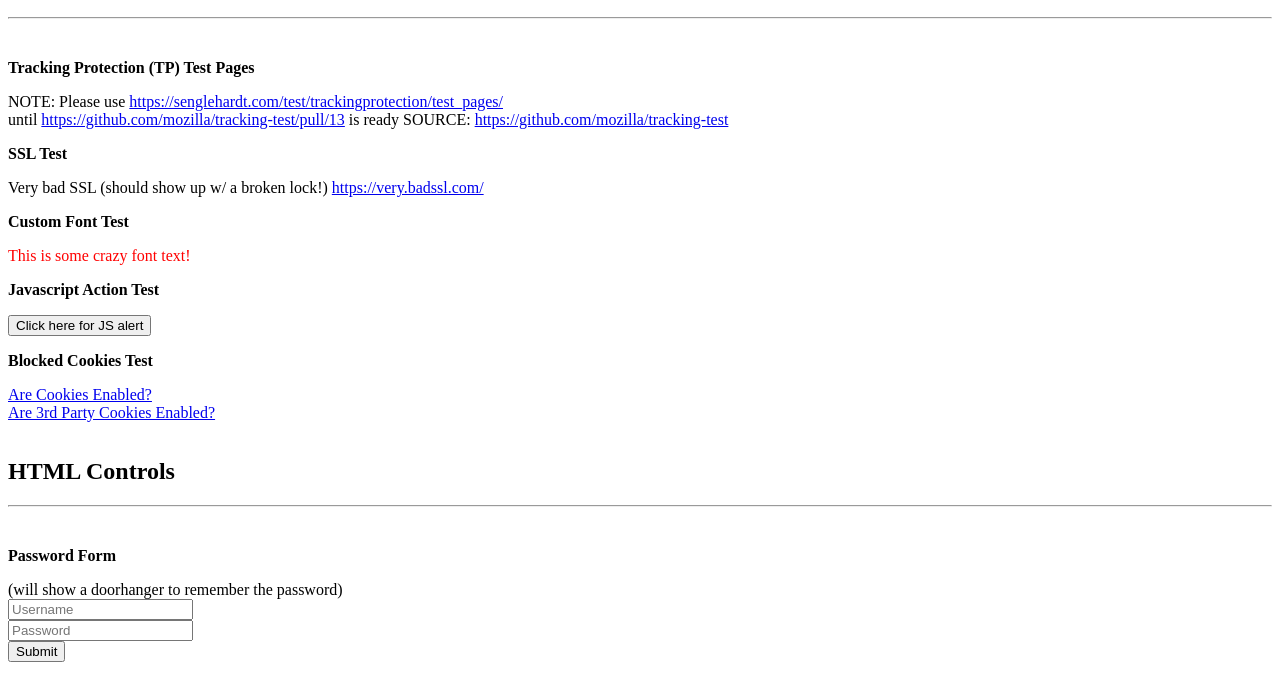
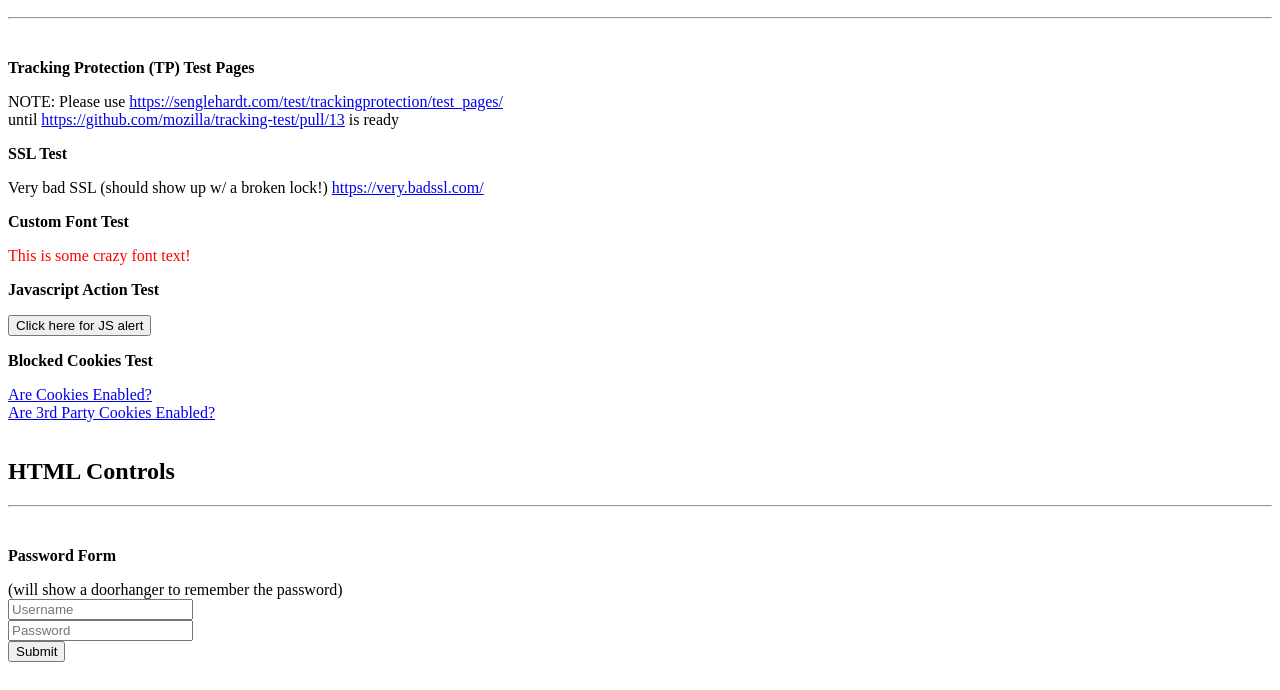
Before and after one commit to rpappalax/testapp2, a plain HTML site: page index.html in a window 1280 px wide. Shown: the part 110-800 px from the top of the page. Drawn offline with Linux system fonts and the light colour scheme; some packages are replaced by stand-ins of ours; a web font is replaced by a local one.

Commit message:
fix index

```diff
--- a/index.html
+++ b/index.html
@@ -38,7 +38,6 @@ function myFunction() {
       <p class="header">Tracking Protection (TP) Test Pages</p>
       NOTE: Please use <a href="https://senglehardt.com/test/trackingprotection/test_pages/">https://senglehardt.com/test/trackingprotection/test_pages/</a><br>
       until <a href="https://github.com/mozilla/tracking-test/pull/13">https://github.com/mozilla/tracking-test/pull/13</a> is ready
-      SOURCE: <a href="https://github.com/mozilla/tracking-test">https://github.com/mozilla/tracking-test</a><br>
 
 
       <p class="header">SSL Test</p>
```
